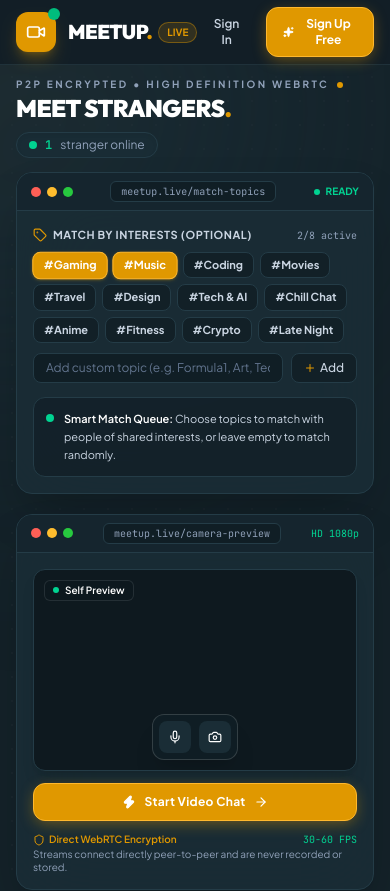
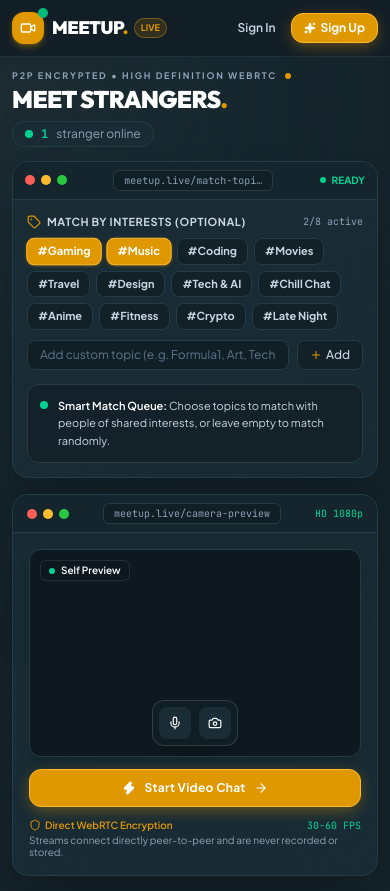
Before and after one commit to ShresthDw/MeetUp, a React (Vite) app in the folder client/: page / in a window 390 px wide. Shown: the top 891 px of the page. Built offline with nearby package versions, Linux system fonts and the light colour scheme; no server answers.

Commit message:
responsive to user

```diff
--- a/client/src/components/Navbar.jsx
+++ b/client/src/components/Navbar.jsx
@@ -6,26 +6,26 @@
 
   return (
     <header className="sticky top-0 z-40 w-full border-b border-[#223640]/80 bg-[#142229]/90 backdrop-blur-xl transition-all">
-      <div className="mx-auto flex h-16 max-w-7xl items-center justify-between px-4 sm:px-6 lg:px-8">
+      <div className="mx-auto flex h-14 sm:h-16 max-w-7xl items-center justify-between px-3 sm:px-6 lg:px-8">
         {/* Brand - Leo Cerso Style with Iconic Yellow Dot */}
-        <div className="flex items-center gap-3 cursor-pointer" onClick={() => onNavigate?.('home')}>
-          <div className="relative flex h-10 w-10 items-center justify-center rounded-xl bg-[#E09800] shadow-lg shadow-[#E09800]/30">
-            <Video className="h-5 w-5 text-white" />
-            <span className="absolute -top-1 -right-1 flex h-3 w-3">
+        <div className="flex items-center gap-2 sm:gap-3 cursor-pointer" onClick={() => onNavigate?.('home')}>
+          <div className="relative flex h-8 w-8 sm:h-10 sm:w-10 items-center justify-center rounded-xl bg-[#E09800] shadow-md sm:shadow-lg shadow-[#E09800]/30">
+            <Video className="h-4 w-4 sm:h-5 sm:w-5 text-white" />
+            <span className="absolute -top-1 -right-1 flex h-2.5 w-2.5 sm:h-3 sm:w-3">
               <span className="absolute inline-flex h-full w-full animate-ping rounded-full bg-emerald-400 opacity-75"></span>
-              <span className="relative inline-flex h-3 w-3 rounded-full bg-emerald-500"></span>
+              <span className="relative inline-flex h-2.5 w-2.5 sm:h-3 sm:w-3 rounded-full bg-emerald-500"></span>
             </span>
           </div>
           <div>
             <div className="flex items-center gap-1.5">
-              <span className="font-display text-xl font-black tracking-tight text-white uppercase">
+              <span className="font-display text-lg sm:text-xl font-black tracking-tight text-white uppercase">
                 MeetUp<span className="text-[#E09800]">.</span>
               </span>
-              <span className="rounded-full bg-[#E09800]/15 px-2 py-0.5 text-[10px] font-bold text-[#E09800] border border-[#E09800]/40">
+              <span className="rounded-full bg-[#E09800]/15 px-1.5 sm:px-2 py-0.5 text-[9px] sm:text-[10px] font-bold text-[#E09800] border border-[#E09800]/40">
                 LIVE
               </span>
             </div>
-            <p className="text-[10px] tracking-wide text-slate-400 uppercase hidden sm:block font-medium">1-on-1 Video Chat</p>
+            <p className="text-[9px] sm:text-[10px] tracking-wide text-slate-400 uppercase hidden sm:block font-medium">1-on-1 Video Chat</p>
           </div>
         </div>
 
@@ -40,11 +40,11 @@
         </div>
 
         {/* Action Controls & Auth */}
-        <div className="flex items-center gap-3">
+        <div className="flex items-center gap-1.5 sm:gap-3">
           {user ? (
-            <div className="flex items-center gap-3">
-              <div className="flex items-center gap-2.5 rounded-full border border-[#223640] bg-[#1a2d36]/80 px-3 py-1.5">
-                <div className="flex h-7 w-7 items-center justify-center rounded-full bg-[#E09800] text-xs font-bold text-white shadow-sm">
+            <div className="flex items-center gap-2 sm:gap-3">
+              <div className="flex items-center gap-2 rounded-full border border-[#223640] bg-[#1a2d36]/80 px-2.5 sm:px-3 py-1 sm:py-1.5">
+                <div className="flex h-6 w-6 sm:h-7 sm:w-7 items-center justify-center rounded-full bg-[#E09800] text-xs font-bold text-white shadow-sm">
                   {user.name ? user.name[0].toUpperCase() : 'U'}
                 </div>
                 <div className="text-left hidden sm:block">
@@ -56,13 +56,13 @@
               <button
                 onClick={onLogout}
                 title="Log out"
-                className="flex h-9 w-9 items-center justify-center rounded-xl border border-[#223640] bg-[#1a2d36] text-slate-400 hover:border-red-500/30 hover:bg-red-500/10 hover:text-red-400 transition"
+                className="flex h-8 w-8 sm:h-9 sm:w-9 items-center justify-center rounded-xl border border-[#223640] bg-[#1a2d36] text-slate-400 hover:border-red-500/30 hover:bg-red-500/10 hover:text-red-400 transition cursor-pointer"
               >
-                <LogOut className="h-4 w-4" />
+                <LogOut className="h-3.5 w-3.5 sm:h-4 sm:w-4" />
               </button>
             </div>
           ) : (
-            <div className="flex items-center gap-2.5">
+            <div className="flex items-center gap-1.5 sm:gap-2.5">
               <div className="hidden lg:flex items-center gap-1.5 text-xs text-slate-400 px-2.5 py-1 rounded-full bg-[#1a2d36]/60 border border-[#223640]">
                 <Zap className="h-3 w-3 text-[#E09800]" />
                 <span>Guest Mode Active</span>
@@ -70,7 +70,7 @@
 
               <button
                 onClick={() => onOpenAuth('login')}
-                className="rounded-xl px-3.5 py-2 text-xs font-semibold text-slate-300 hover:text-white hover:bg-[#1a2d36] transition"
+                className="rounded-xl px-2.5 sm:px-3.5 py-1.5 sm:py-2 text-xs font-semibold text-slate-300 hover:text-white hover:bg-[#1a2d36] transition cursor-pointer"
               >
                 Sign In
               </button>
@@ -78,10 +78,11 @@
               <button
                 onClick={() => onOpenAuth('register')}
                 style={{ backgroundColor: '#E09800', color: '#ffffff', border: '1px solid #FFB82E' }}
-                className="btn-yellow-primary flex items-center gap-1.5 rounded-xl bg-[#E09800] hover:bg-[#C78600] px-4 py-2 text-xs font-bold text-white shadow-md shadow-[#E09800]/30 hover:brightness-105 transition active:scale-95 cursor-pointer"
+                className="btn-yellow-primary flex items-center gap-1 sm:gap-1.5 rounded-xl bg-[#E09800] hover:bg-[#C78600] px-3 sm:px-4 py-1.5 sm:py-2 text-xs font-bold text-white shadow-md shadow-[#E09800]/30 hover:brightness-105 transition active:scale-95 cursor-pointer"
               >
-                <Sparkles className="h-3.5 w-3.5 fill-white text-white" />
-                <span className="text-white font-bold">Sign Up Free</span>
+                <Sparkles className="h-3 w-3 sm:h-3.5 sm:w-3.5 fill-white text-white" />
+                <span className="text-white font-bold">Sign Up</span>
+                <span className="hidden sm:inline text-white font-bold">Free</span>
               </button>
             </div>
           )}
--- a/client/src/features/auth/AuthModal.jsx
+++ b/client/src/features/auth/AuthModal.jsx
@@ -38,9 +38,9 @@
   }
 
   return (
-    <div className="fixed inset-0 z-50 flex items-center justify-center p-4 bg-[#0d171d]/85 backdrop-blur-md animate-fadeIn">
+    <div className="fixed inset-0 z-50 flex items-center justify-center p-3 sm:p-4 bg-[#0d171d]/85 backdrop-blur-md animate-fadeIn overflow-y-auto">
       <div
-        className="relative w-full max-w-md rounded-3xl border border-[#243c47] bg-[#1a2d36]/95 p-6 sm:p-8 shadow-2xl backdrop-blur-xl"
+        className="relative w-full max-w-md max-h-[92dvh] overflow-y-auto rounded-2xl sm:rounded-3xl border border-[#243c47] bg-[#1a2d36]/95 p-5 sm:p-8 shadow-2xl backdrop-blur-xl"
         onClick={(e) => e.stopPropagation()}
       >
         {/* Close Button */}
--- a/client/src/features/home/HomePage.jsx
+++ b/client/src/features/home/HomePage.jsx
@@ -149,16 +149,16 @@
       <div className="pointer-events-none absolute -top-40 right-10 h-[500px] w-[600px] rounded-full bg-gradient-to-br from-[#E09800]/15 via-[#1e3844]/40 to-transparent blur-[130px]" />
       <div className="pointer-events-none absolute top-1/2 -left-40 h-[450px] w-[550px] rounded-full bg-[#1c3642]/60 blur-[120px]" />
 
-      <main className="relative mx-auto max-w-7xl px-4 pt-2 sm:pt-3 pb-16 sm:px-6 lg:px-8">
+      <main className="relative mx-auto max-w-7xl px-3 sm:px-6 lg:px-8 pt-2 sm:pt-3 pb-16">
 
         {/* Hero Section: Leo Cerso Editorial Architecture */}
         <section className="pt-0 sm:pt-1 pb-6 space-y-3 sm:space-y-4">
 
           {/* Top Editorial Headline Block (Leo Cerso Template) */}
-          <div className="flex flex-col sm:flex-row sm:items-end justify-between gap-3 pt-1">
+          <div className="flex flex-col sm:flex-row sm:items-end justify-between gap-2.5 sm:gap-3 pt-1">
             <div className="space-y-1">
               <div className="flex items-center gap-2">
-                <span className="text-[10px] font-bold uppercase tracking-[0.25em] text-slate-400">
+                <span className="text-[9px] sm:text-[10px] font-bold uppercase tracking-[0.2em] sm:tracking-[0.25em] text-slate-400">
                   P2P Encrypted • High Definition WebRTC
                 </span>
                 <span className="h-1.5 w-1.5 rounded-full bg-[#E09800]" />
@@ -169,7 +169,7 @@
               </h1>
             </div>
 
-            <div className="flex items-center gap-2 pb-0.5">
+            <div className="flex items-center gap-2 pb-0.5 self-start sm:self-auto">
               <div className="flex items-center gap-2 rounded-full border border-[#243c47] bg-[#1a2d36]/80 px-3 py-1 text-xs text-slate-300 shadow-inner">
                 <span className="h-2 w-2 rounded-full bg-emerald-400 animate-pulse" />
                 <span className="font-mono font-bold text-emerald-400">{Number(onlineCount).toLocaleString()}</span>
@@ -179,20 +179,20 @@
           </div>
 
           {/* Interactive Windows Grid (Mockup Browser Frames Style) */}
-          <div className="grid grid-cols-1 lg:grid-cols-12 gap-5 lg:gap-6 items-stretch">
+          <div className="grid grid-cols-1 lg:grid-cols-12 gap-4 sm:gap-6 items-stretch">
 
             {/* Left Frame: Interests & Matching Topics */}
             <div className="lg:col-span-7 flex flex-col">
               {/* Browser Window Mockup Frame */}
               <div className="rounded-2xl border border-[#243c47] bg-[#1a2d36]/90 shadow-2xl backdrop-blur-2xl overflow-hidden flex-1 flex flex-col">
                 {/* Browser Window Top Bar */}
-                <div className="flex items-center justify-between border-b border-[#243c47] bg-[#15252e] px-3.5 py-2">
+                <div className="flex items-center justify-between border-b border-[#243c47] bg-[#15252e] px-3 sm:px-3.5 py-2">
                   <div className="flex items-center gap-1.5">
                     <span className="h-2.5 w-2.5 rounded-full bg-[#FF5F56]" />
                     <span className="h-2.5 w-2.5 rounded-full bg-[#FFBD2E]" />
                     <span className="h-2.5 w-2.5 rounded-full bg-[#27C93F]" />
                   </div>
-                  <div className="rounded-md bg-[#101e25] border border-[#243c47] px-2.5 py-0.5 text-[10px] font-mono text-slate-400">
+                  <div className="rounded-md bg-[#101e25] border border-[#243c47] px-2.5 py-0.5 text-[10px] font-mono text-slate-400 truncate max-w-[160px] sm:max-w-none">
                     meetup.live/match-topics
                   </div>
                   <div className="flex items-center gap-1.5 text-[10px] font-bold text-emerald-400">
@@ -202,7 +202,7 @@
                 </div>
 
                 {/* Console Content */}
-                <div className="p-4 sm:p-5 space-y-3.5 flex-1 flex flex-col justify-between">
+                <div className="p-3.5 sm:p-5 space-y-3.5 flex-1 flex flex-col justify-between">
                   {/* Interests & Topic Matching */}
                   <div>
                     <div className="flex items-center justify-between mb-2">
@@ -243,11 +243,11 @@
                         value={customTagInput}
                         onChange={(e) => setCustomTagInput(e.target.value)}
                         placeholder="Add custom topic (e.g. Formula1, Art, Tech)..."
-                        className="flex-1 rounded-lg border border-[#243c47] bg-[#101e25] px-3 py-1.5 text-xs text-white placeholder-slate-500 outline-none focus:border-[#E09800] focus:ring-1 focus:ring-[#E09800] transition"
+                        className="flex-1 min-w-0 rounded-lg border border-[#243c47] bg-[#101e25] px-3 py-1.5 text-xs text-white placeholder-slate-500 outline-none focus:border-[#E09800] focus:ring-1 focus:ring-[#E09800] transition"
                       />
                       <button
                         type="submit"
-                        className="flex items-center gap-1 rounded-lg border border-[#243c47] bg-[#122027] hover:bg-[#1a2d36] hover:border-[#E09800]/40 px-3 py-1.5 text-xs font-medium text-slate-300 hover:text-white transition cursor-pointer"
+                        className="flex items-center gap-1 shrink-0 rounded-lg border border-[#243c47] bg-[#122027] hover:bg-[#1a2d36] hover:border-[#E09800]/40 px-3 py-1.5 text-xs font-medium text-slate-300 hover:text-white transition cursor-pointer"
                       >
                         <Plus className="h-3 w-3 text-[#E09800]" />
                         <span>Add</span>
--- a/client/src/index.css
+++ b/client/src/index.css
@@ -7,12 +7,19 @@
     --font-mono: 'JetBrains Mono', monospace;
   }
 
+  html {
+    -webkit-tap-highlight-color: transparent;
+    scroll-behavior: smooth;
+  }
+
   body {
     margin: 0;
     font-family: var(--font-sans);
     background-color: #142229;
     color: #f8fafc;
     min-height: 100vh;
+    min-height: 100dvh;
+    overflow-x: hidden;
   }
 
   h1, h2, h3, h4, .font-display {
```
Also changed, not shown: client/src/features/room/VideoRoom.jsx (+54 -52 lines).
